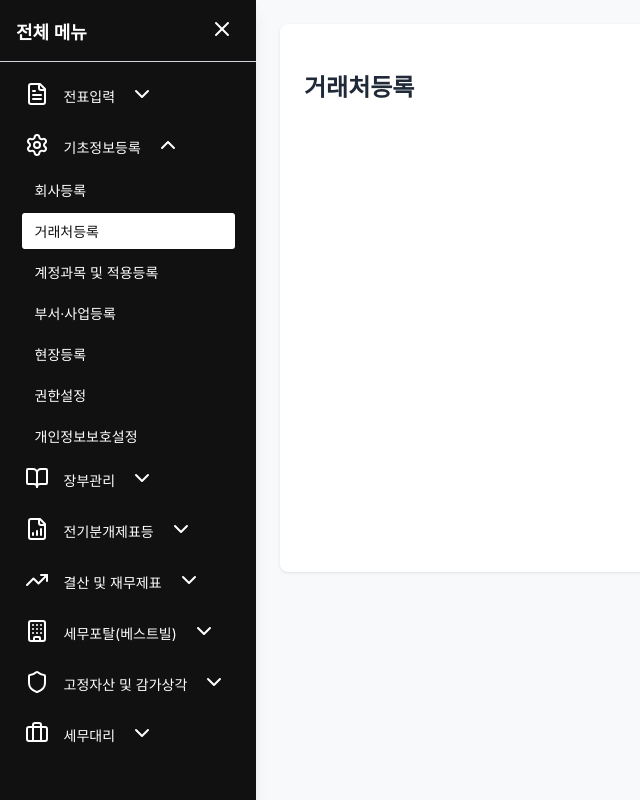
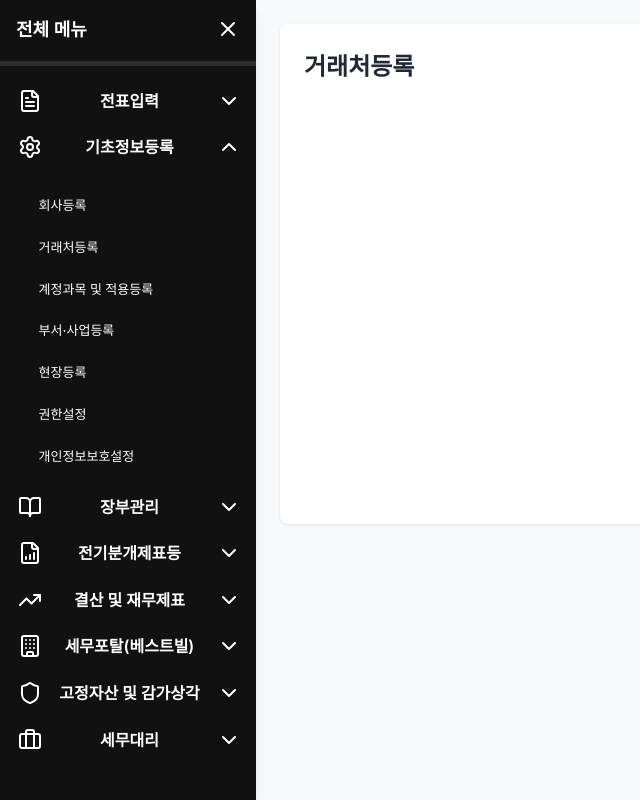
Before and after one commit to HyeonJeongSim/admin-dashboard, a React (Create React App) app: page / in a window 1280 px wide. Shown: the whole page, without its empty margins (0-640 px from the left). Built offline with nearby package versions, Linux system fonts and the light colour scheme.

Commit message:
GNB 제작#2

```diff
--- a/src/components/layout/GNB.tsx
+++ b/src/components/layout/GNB.tsx
@@ -14,6 +14,7 @@ import {
 } from "lucide-react";
 import menuData from "../../data/tree.json";
 import "../../styles/components/GNB.css";
+import "../../styles/common.css";
 
 interface GNBProps {
   isOpen?: boolean;
@@ -56,10 +57,17 @@ const GNB: React.FC<GNBProps> = ({
     setExpandedMenus(newExpanded);
   };
 
+  const [selectedParentId, setSelectedParentId] = useState<number | null>(null);
+
   const handleMenuSelect = (menu: any) => {
     if (menu.children && menu.children.length > 0) {
+      // 1뎁스 클릭시에만 selectedMenuId 업데이트
+      if (menu.level === 1 && onMenuSelect) {
+        onMenuSelect(menu.id);
+      }
       toggleMenu(menu.id);
     } else {
+      // 2뎁스는 별도 처리 (필요시)
       if (onMenuSelect) {
         onMenuSelect(menu.id);
       }
--- a/src/styles/common.css
+++ b/src/styles/common.css
@@ -11,4 +11,5 @@ body {
   background-color: #f8f9fa;
   color: #333;
   line-height: 1.6;
+  font-size: 14px;
 }
--- a/src/styles/components/GNB.css
+++ b/src/styles/components/GNB.css
@@ -14,7 +14,7 @@
 
 .gnb-header {
   padding: 16px;
-  border-bottom: 1px solid #d1d5db;
+  border-bottom: 5px solid #ffffff1f;
   display: flex;
   align-items: center;
   justify-content: space-between;
@@ -48,9 +48,8 @@
 /* 메뉴 아이템 */
 .gnb-menu-item {
   display: flex;
-  align-items: center;
-  gap: 15px;
-  font-size: 14px;
+  /* align-items: center; */
+  /* gap: 15px; */
   cursor: pointer;
   color: #fff;
   background-color: transparent;
@@ -58,17 +57,21 @@
   border-left: 3px solid transparent;
   -webkit-user-select: none;
   user-select: none;
-  width: 210px;
+  /* width: 210px; */
   margin: 0 auto;
+  font-weight: 600;
+  font-size: 16px;
+  justify-content: space-between;
 }
 
 .gnb-menu-item.parent {
-  padding: 12px 0;
+  padding: 0px 15px;
+  margin: 15px 0;
 }
 
-.gnb-menu-item.selected {
+/* .gnb-menu-item .selected {
   border-left-color: #fff;
-}
+} */
 
 .gnb-menu-item.child {
   padding: 8px 0;
@@ -79,10 +82,14 @@
   display: flex;
   flex-direction: column;
   gap: 5px;
+  margin: 20px auto;
+  width: 80%;
 }
 
 .child .childText {
   padding-left: 10px;
+  font-weight: 500;
+  font-size: 13px;
 }
 
 .child:hover {
@@ -90,14 +97,13 @@
   color: #111;
 }
 
-.gnb-menu-item.selected {
-  color: #111;
+/* .gnb-menu-item.selected {
+  border-left-color: #fff;
+} */
+
+/* .gnb-menu-item.selected:hover {
   background-color: #fff;
-}
-
-.gnb-menu-item.selected:hover {
-  background-color: #fff;
-}
+} */
 
 /* 아이콘 */
 .gnb-chevron {
```
